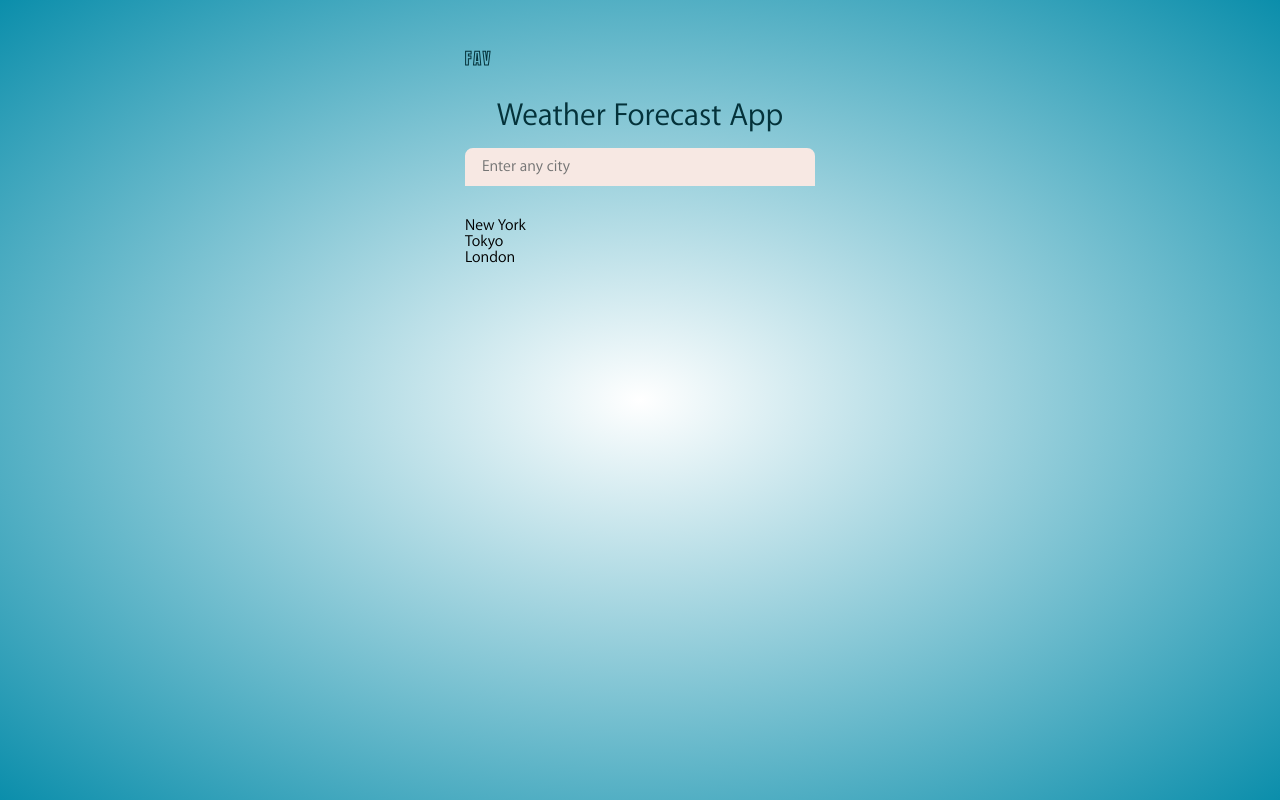
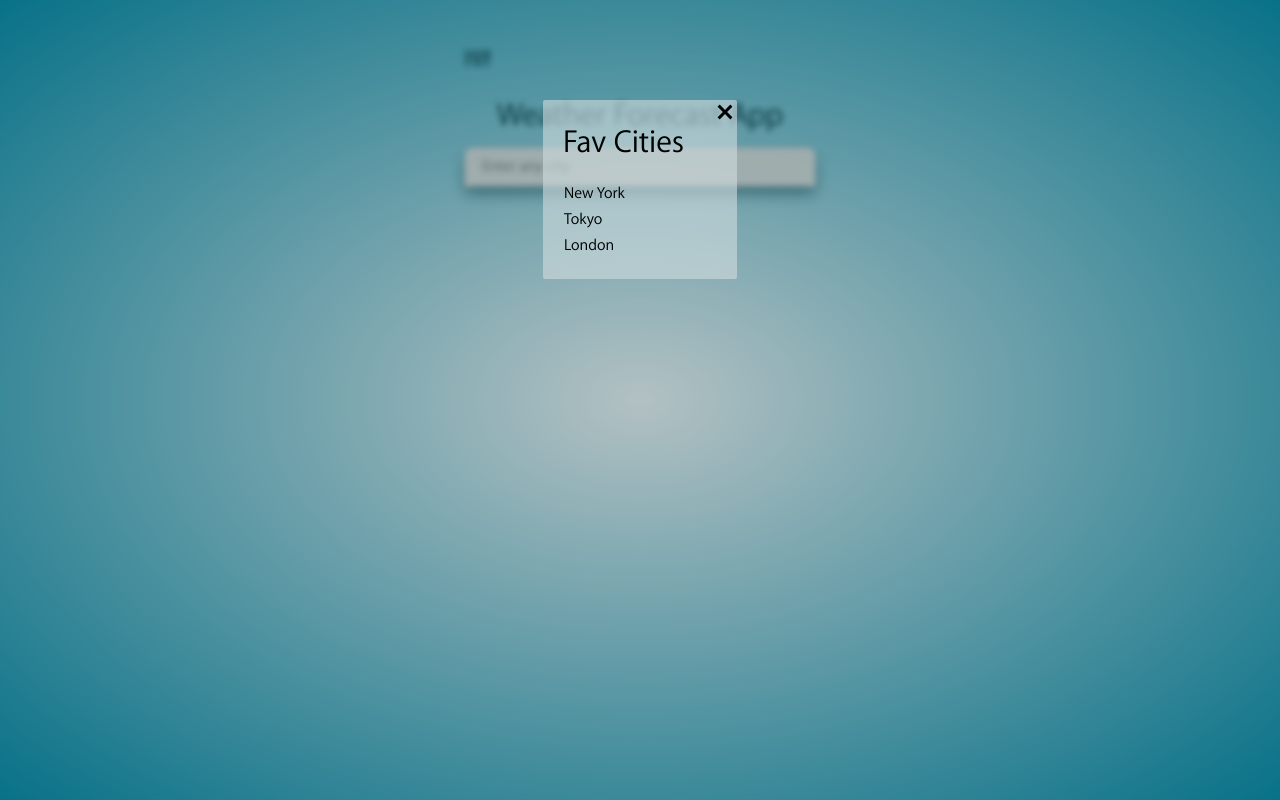
Before and after one commit to Vlad-Viddi/weather_forecast, a React (Create React App) app: page / in a window 1280 px wide. Both pictures are taken after a click on the element "FAV". Built offline with nearby package versions, Linux system fonts and the light colour scheme.

Commit message:
component w/o local storage

```diff
--- a/src/index.scss
+++ b/src/index.scss
@@ -5,4 +5,5 @@
 @import './sass/weatherInfo/weatherInfo';
 @import './sass/loadingSpinner/loadingSpinner';
 @import './sass/tooltip/tooltip';
+@import './sass//favCities/favCities';
 @import './sass/media';
--- a/src/js/App.jsx
+++ b/src/js/App.jsx
@@ -50,7 +50,6 @@ const App = () => {
 
   const toggleFavOpen = () => {
     setIsFavOpen(!isFavOpen);
-    console.log('Yo');
   }
 
   return (
@@ -83,7 +82,13 @@ const App = () => {
           />
         )}
         {isLoading && <LoadingSpinner />}
-        {isFavOpen && <FavCities favCities={favCities} />}
+        {isFavOpen && (
+          <FavCities
+            favCities={favCities}
+            toggleFavOpen={toggleFavOpen}
+            setFavCity={setQuery}
+          />
+        )}
       </main>
     </div>
   );
--- a/src/js/components/FavCities/FavCities.jsx
+++ b/src/js/components/FavCities/FavCities.jsx
@@ -1,9 +1,49 @@
-import React from 'react';
+import React, { useEffect } from 'react';
+import ReactDom from 'react-dom';
+import plus from '../../../imgs/svg/plus_icon.svg';
 
-export const FavCities = ({ favCities }) => {
+const FavCitiesPortal = ({ children }) => {
+  const portal = document.createElement('div');
+
+  useEffect(() => document.body.appendChild(portal));
+
+  return ReactDom.createPortal(children, portal);
+}
+
+export const FavCities = ({ favCities, toggleFavOpen, setFavCity }) => {
+  const handleCityChoose = (event) => {
+    toggleFavOpen();
+    setFavCity(event.target.innerText);
+  }
+
   return (
-    <div className="favCities">
-      {favCities.map(item => <p key={item}>{item}</p>)}
-    </div>
+    <FavCitiesPortal>
+      <div className="favCitiesWrapper">
+        <div className="favCities">
+          <button
+            onClick={toggleFavOpen}
+            className="favCities__close"
+          >
+            <img
+              className="favCities__closeImg"
+              src={plus}
+              alt="cross to close popup"
+            />
+          </button>
+          <h1 className="favCities__header">Fav Cities</h1>
+          <ul className="favCities__list">
+            {favCities.map(item => (
+              <li
+                key={item}
+                className="favCities__item"
+                onClick={handleCityChoose}
+              >
+                {item}
+              </li>
+            ))}
+          </ul>
+        </div>
+      </div>
+    </FavCitiesPortal>
   )
 }
--- a/src/js/components/SearchBox/SearchBox.jsx
+++ b/src/js/components/SearchBox/SearchBox.jsx
@@ -1,4 +1,6 @@
 import React from 'react';
+
+import { useFocus } from '../../customHooks';
 
 export const SearchBox = ({ query, setQuery, fetchWeather }) => {
   const getWeather = e => {
@@ -7,16 +9,22 @@ export const SearchBox = ({ query, setQuery, fetchWeather }) => {
     }
   };
 
+
+
+  const [inputRef, setInputFocus] = useFocus();
+
   return (
     <div className="search-box">
       <input
         autoFocus
+        ref={inputRef}
         type="text"
         placeholder="Enter any city"
         className="search-bar"
         value={query}
         onChange={e => setQuery(e.target.value)}
         onKeyDown={getWeather}
+        onBlur={setInputFocus}
       />
     </div>
   )
--- a/src/js/components/WeatherInfo/WeatherInfo.jsx
+++ b/src/js/components/WeatherInfo/WeatherInfo.jsx
@@ -1,7 +1,7 @@
 import React, { useState } from 'react';
 
 import Tooltip from '../Tooltip/Tooltip';
-import { getCurrentDate } from '../../helpers';
+import { getCurrentDate, alreadyHasCity } from '../../helpers';
 import doneSVG from '../../../imgs/svg/done_icon.svg';
 import plusSVG from '../../../imgs/svg/plus_icon.svg';
 
@@ -25,10 +25,8 @@ const WeatherInfo = ({ weather, setFavCities, favCities }) => {
     farhenheit: "°F"
   }
 
-  const alreadyHasCity = city => favCities.includes(city);
-
   const addFavCity = () => {
-    if (!alreadyHasCity(currentCity)) {
+    if (!alreadyHasCity(favCities, currentCity)) {
       setFavCities([...favCities, currentCity]);
     }
   }
@@ -45,12 +43,12 @@ const WeatherInfo = ({ weather, setFavCities, favCities }) => {
           onMouseLeave={() => setIsTipShown(false)}
         >
           {
-            alreadyHasCity(currentCity)
+            alreadyHasCity(favCities, currentCity)
             ? <img src={doneSVG} alt="done icon" />
             : <img src={plusSVG} alt="plus (add) icon" />
           }
         </button>
-        {isTipShown && <Tooltip>{alreadyHasCity(currentCity) ? 'Added' : 'Add to Fav'}</Tooltip>}
+        {isTipShown && <Tooltip>{alreadyHasCity(favCities, currentCity) ? 'Added' : 'Add to Fav'}</Tooltip>}
       </div>
       <div className="info__date">{getCurrentDate()} - {currentTime}</div>
 
--- /dev/null
+++ b/src/js/customHooks.js
@@ -0,0 +1,8 @@
+import { useRef } from "react";
+
+export const useFocus = () => {
+  const htmlElRef = useRef(null)
+  const setFocus = () => {htmlElRef.current &&  htmlElRef.current.focus()}
+
+  return [ htmlElRef, setFocus ]
+}
--- a/src/js/helpers.js
+++ b/src/js/helpers.js
@@ -12,3 +12,5 @@ export const getCurrentDate = () => {
 
   return result;
 }
+
+export const alreadyHasCity = (favCities, city) => favCities.includes(city);
--- /dev/null
+++ b/src/sass/favCities/_favCities.scss
@@ -0,0 +1,65 @@
+.favCitiesWrapper {
+  display: flex;
+  align-items: center;
+  flex-direction: column;
+  padding: 100px;
+  position: fixed;
+  width: 100vw;
+  height: 100vh;
+  right: 0;
+  left: 0;
+  top: 0;
+  bottom: 0;
+  backdrop-filter: blur(3px);
+  background: rgba($color: $dark, $alpha: 0.3);
+
+  .favCities {
+    background: rgba($color: $light, $alpha: 0.6);
+    padding: 0 0 20px 20px;
+    border-radius: 2px;
+
+    &:hover .favCities__header {
+      border-bottom: 2px solid $dark;
+    }
+
+    &__close {
+      height: 24px;
+      margin-left: 150px;
+      padding: 0;
+      border: none;
+      background-color: transparent;
+      cursor: pointer;
+
+      &Img {
+        transform: rotate(45deg);
+      }
+    }
+
+    &__header {
+      font-size: 2rem;
+      font-family: "MYRIAD";
+      padding-bottom: 5px;
+      border-bottom: 2px solid transparent;
+      margin-bottom: 15px;
+      transition: border-bottom 0.25s;
+    }
+
+    &__item {
+      padding: 5px 1px;
+      cursor: pointer;
+      font-family: "MYRIAD";
+      font-weight: 100;
+      transition: font-weight 0.25s;
+
+      &:hover {
+        font-weight: 900;
+        background: rgba($color: $dark, $alpha: 0.3);
+      }
+
+    }
+  }
+
+
+
+
+}
```
